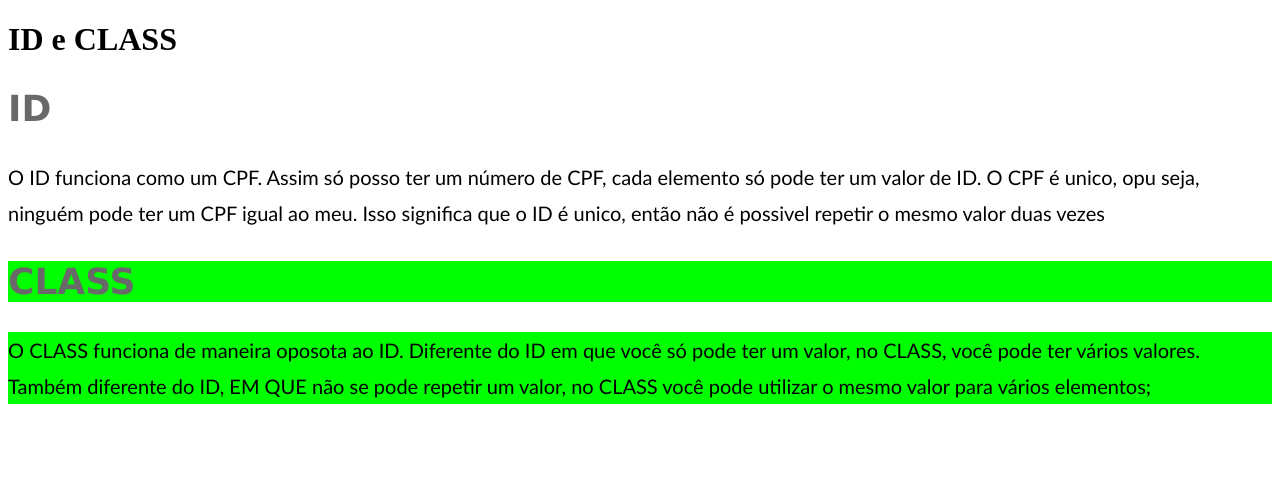
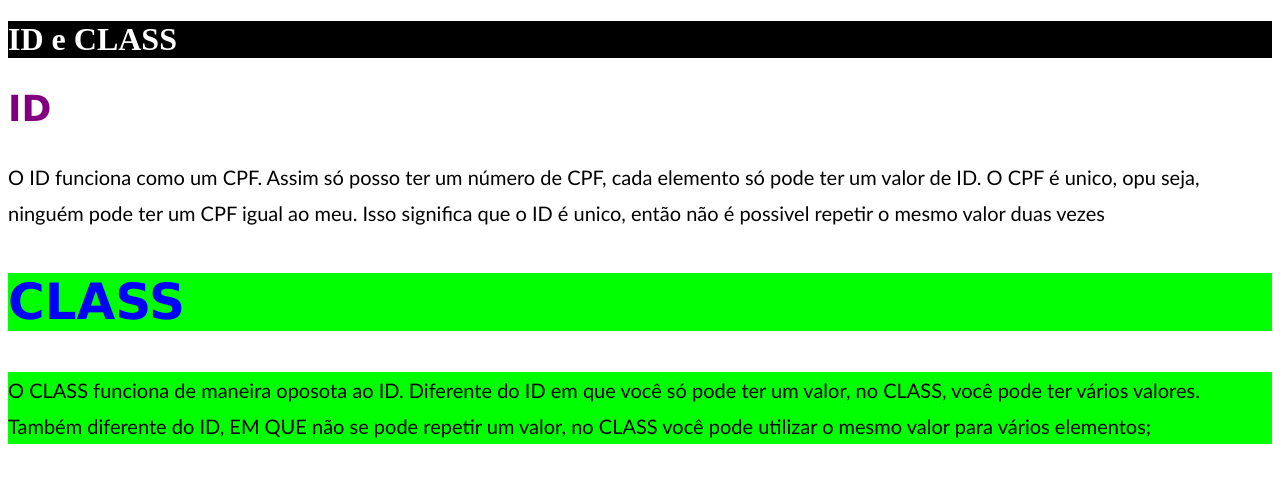
Before and after one commit to EduardoMVasconcelos/aulas_html_css, a plain HTML site: page 4_ID_CLASS/index.html in a window 1280 px wide. Drawn offline with Linux system fonts and the light colour scheme.

Commit message:
id e class no css e no html

```diff
--- a/4_ID_CLASS/index.html
+++ b/4_ID_CLASS/index.html
@@ -8,12 +8,12 @@
     <title>ID e CLASS</title>
 </head>
 <body>
-    <h1>ID e CLASS</h1>
+    <h1 id="titulo-principal">ID e CLASS</h1>
 
-    <h2>ID</h2>
+    <h2 id="titulo-id" class="cor-amarela">ID</h2>
     <p>O ID funciona como um CPF. Assim só posso ter um número de CPF, cada elemento só pode ter um valor de ID. O CPF é unico, opu seja, ninguém pode ter um CPF igual ao meu. Isso significa que o ID é unico, então não é possivel repetir o mesmo valor duas vezes </p>
 
-    <h2 class="fundo-verde">CLASS</h2>
+    <h2 class="fundo-verde fonte-grande">CLASS</h2>
 
     <p class="fundo-verde">O CLASS funciona de maneira oposota ao ID. Diferente do ID em que você só pode ter um valor, no CLASS, você pode ter vários valores. Também diferente do ID, EM QUE não se pode repetir um valor, no CLASS você pode utilizar o mesmo valor para vários elementos;</p>
 </body>
--- a/4_ID_CLASS/style.css
+++ b/4_ID_CLASS/style.css
@@ -1,3 +1,11 @@
+#titulo-id {
+    color: purple;
+}
+
+.cor-amarela {
+    color: yellow;
+}
+
 h2 {
     font-family: 'Lucida Sans', 'Lucida Sans Regular', 'Lucida Grande', 'Lucida Sans Unicode', Geneva, Verdana, sans-serif;
     color: dimgrey;
@@ -10,6 +18,21 @@ p {
     line-height: 36px;
 }
 
+h2 {
+    color: blue;
+}
+
 .fundo-verde {
     background-color: #0f0;
 }
+
+.fonte-grande {
+    font-size: 50px;
+}
+
+#titulo-principal {
+    background: black;
+    color: white;
+}
+
+/* especificidade */
```
